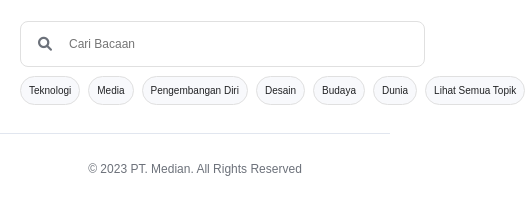
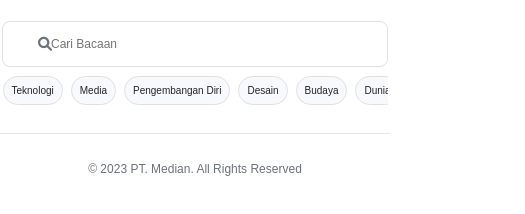
Before and after one commit to FadhelRaihan/advance-mision-sik2024, a plain HTML site: page homePage.html in a window 390 px wide. Shown: the part 56-270 px from the top of the page, 525 px wide, since content can reach past the window. Drawn offline with Linux system fonts and the light colour scheme.

Commit message:
try again again

```diff
--- a/styleHome.css
+++ b/styleHome.css
@@ -2,7 +2,6 @@ body {
     margin: 0;
     padding: 0;
     font-family: 'Montserrat', sans-serif;
-    overflow-x: hidden;
 }
 
 /* NAVBAR */
@@ -430,7 +429,7 @@ body {
 }
 
 /* RESPONSIVE */
-@media screen and (max-width: 768px) {
+@media screen and (max-width: 576px) {
     #nav-1 {
         display: none;
     }
@@ -483,6 +482,7 @@ body {
     #nav2-bawah {
         display: flex;
         flex-direction: column;
+        align-items: center;
         padding-left: 20px;
         padding-right: 20px;
         gap: 9px;
@@ -496,7 +496,7 @@ body {
     }
 
     #nav2-input {
-        width: 338.5px;
+        width: 320px;
         height: 42px;
         border-radius: 8px;
         border: 1px solid #E0E0E0;
@@ -508,8 +508,10 @@ body {
     }
 
     #nav2-list {
-        display: inline-block;
+        display: flex;
         flex-direction: row;
+        width: 385px;
+        overflow-x: hidden;
     }
 
     #nav2-list ul {
```
